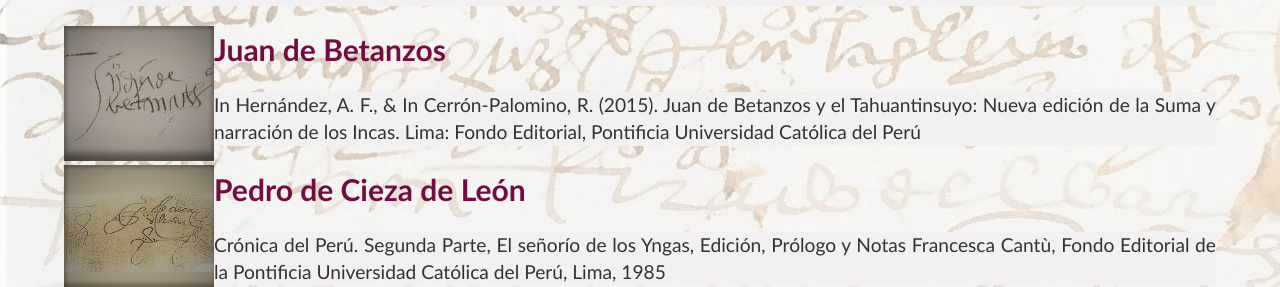
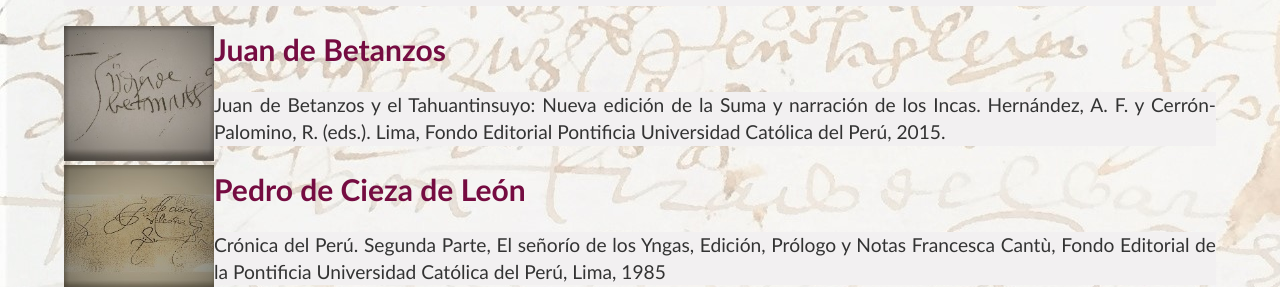
Before and after one commit to glosascroniquenses/glosascroniquenses.github.io, a Jekyll site: the page built from glosario/index.html, in a window 1280 px wide. Shown: the part 562-849 px from the top of the page. Built offline with Jekyll 4.4.1, drawn with Linux system fonts in a browser that asks for light colours.

Commit message:
Update index.html

```diff
--- a/glosario/index.html
+++ b/glosario/index.html
@@ -28,7 +28,7 @@
 <img src="firmas/cronista04.jpg" align="left" width="150px">
 <h1><a href="{{ site.baseurl }}/autores/cronista04/" style="color: #750C41;">Juan de Betanzos</a></h1>
 <p>
-In Hernández, A. F., & In Cerrón-Palomino, R. (2015). Juan de Betanzos y el Tahuantinsuyo: Nueva edición de la Suma y narración de los Incas. Lima: Fondo Editorial, Pontificia Universidad Católica del Perú
+Juan de Betanzos y el Tahuantinsuyo: Nueva edición de la Suma y narración de los Incas. Hernández, A. F. y Cerrón-Palomino, R. (eds.). Lima, Fondo Editorial Pontificia Universidad Católica del Perú, 2015.
 </p>
 
 <img src="firmas/cronista05.jpg" align="left" width="150px">
```
